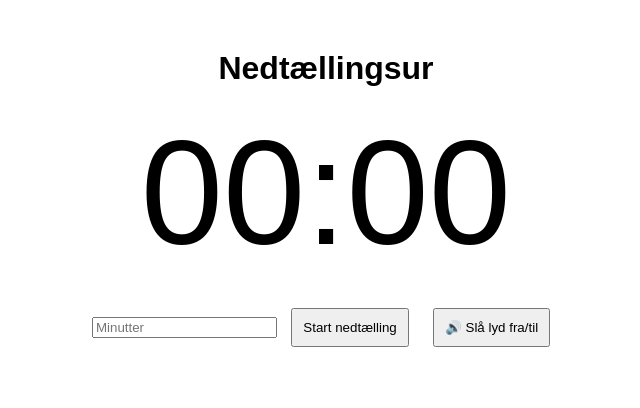
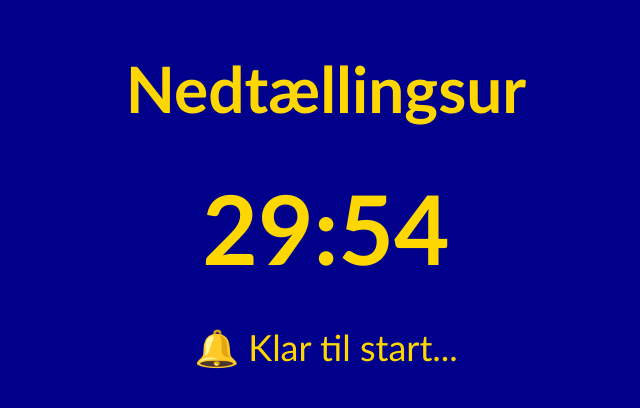
Before and after one commit to Dkrygerh-prog/cloud-programming-git, a Flask app: page / in a window 1280 px wide. Shown: the top 408 px of the page, without its empty margins (314-954 px from the left). Run offline with Flask 3, Linux system fonts and the light colour scheme.

Commit message:
sjette forsøg

```diff
--- a/templates/index.html
+++ b/templates/index.html
@@ -4,68 +4,73 @@
   <meta charset="UTF-8">
   <title>Nedtællingsur</title>
   <style>
-    body { font-family: Trebuchet, sans-serif; text-align: center; margin-top: 50px; }
-    #countdown { font-size: 148px; margin: 20px; }
-    #message { font-size: 124px; margin: 20px; color: darkblue; }
-    button { margin: 10px; padding: 10px; }
+    body {
+      font-family: "Trebuchet MS", sans-serif;
+      background-color: #00008b;   /* mørkeblå */
+      color: #ffd700;              /* gul tekst */
+      text-align: center;
+      margin: 0;
+      padding: 0;
+    }
+
+    h1 {
+      font-size: 64px;
+      margin-top: 50px;
+    }
+
+    #timer {
+      font-size: 96px;
+      font-weight: bold;
+      margin: 40px 0;
+    }
+
+    #message {
+      font-size: 36px;
+      margin: 20px;
+    }
   </style>
 </head>
 <body>
   <h1>Nedtællingsur</h1>
+  <div id="timer">30:00</div>
+  <div id="message">🔔 Klar til start...</div>
 
-  <div id="countdown">00:00</div>
-  <div id="message">{{ message }}</div>
-
-  <input type="number" id="minutes" placeholder="Minutter">
-  <button onclick="startCountdown()">Start nedtælling</button>
-  <button onclick="toggleSound()">🔊 Slå lyd fra/til</button>
-
+  <!-- Lyd: her indsætter du URL til din lydfil -->
   <audio id="alertSound">
     <source src="https://www.soundjay.com/button/beep-07.wav" type="audio/wav">
+    Din browser understøtter ikke lydafspilning.
   </audio>
 
   <script>
-    let countdownInterval;
-    let soundEnabled = true;
+    let countdown;
+    let totalMinutes = 30;  // <-- ændr her for at sætte nedtællingstid
+    let seconds = totalMinutes * 60;
 
     function startCountdown() {
-      let minutes = document.getElementById("minutes").value;
-      let seconds = minutes * 60;
+      countdown = setInterval(() => {
+        seconds--;
 
-      clearInterval(countdownInterval);
-      countdownInterval = setInterval(() => {
         let m = Math.floor(seconds / 60);
         let s = seconds % 60;
-        document.getElementById("countdown").innerText =
-            String(m).padStart(2,"0") + ":" + String(s).padStart(2,"0");
 
-        if (seconds === 60 && soundEnabled) {
+        document.getElementById("timer").innerText =
+          `${m}:${s < 10 ? "0" : ""}${s}`;
+
+        // --- Lyd afspilles 60 sekunder før slut ---
+        if (seconds === 60) {
           document.getElementById("alertSound").play();
         }
 
+        // --- Når tiden er gået ---
         if (seconds <= 0) {
-          clearInterval(countdownInterval);
+          clearInterval(countdown);
+          document.getElementById("timer").innerText = "Tiden er gået!";
         }
-        seconds--;
       }, 1000);
     }
 
-    function toggleSound() {
-      soundEnabled = !soundEnabled;
-      alert("Lyd er nu " + (soundEnabled ? "TIL" : "FRA"));
-    }
-
-    // Poll besked fra serveren hvert 3. sekund
-    setInterval(() => {
-      fetch(window.location.href)
-        .then(resp => resp.text())
-        .then(html => {
-          let parser = new DOMParser();
-          let doc = parser.parseFromString(html, "text/html");
-          let newMessage = doc.getElementById("message").innerText;
-          document.getElementById("message").innerText = newMessage;
-        });
-    }, 3000);
+    // Starter automatisk når siden indlæses
+    window.onload = startCountdown;
   </script>
 </body>
 </html>
```
